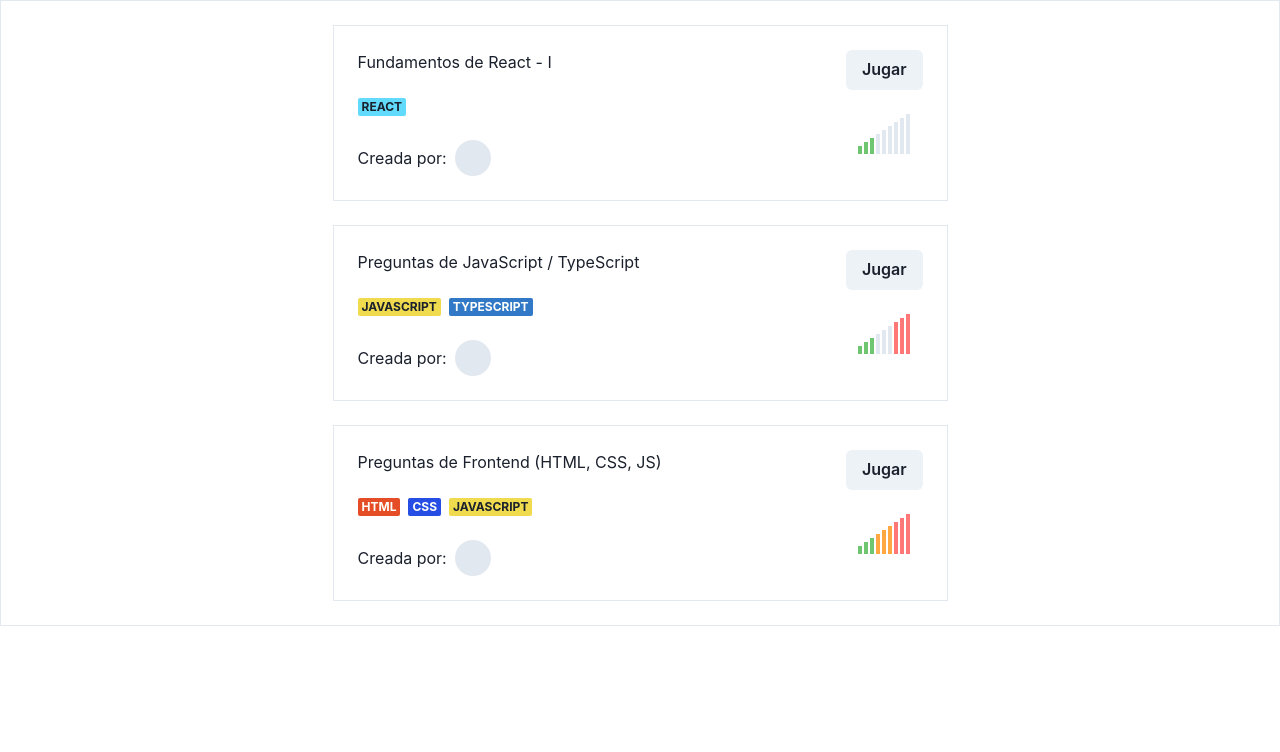
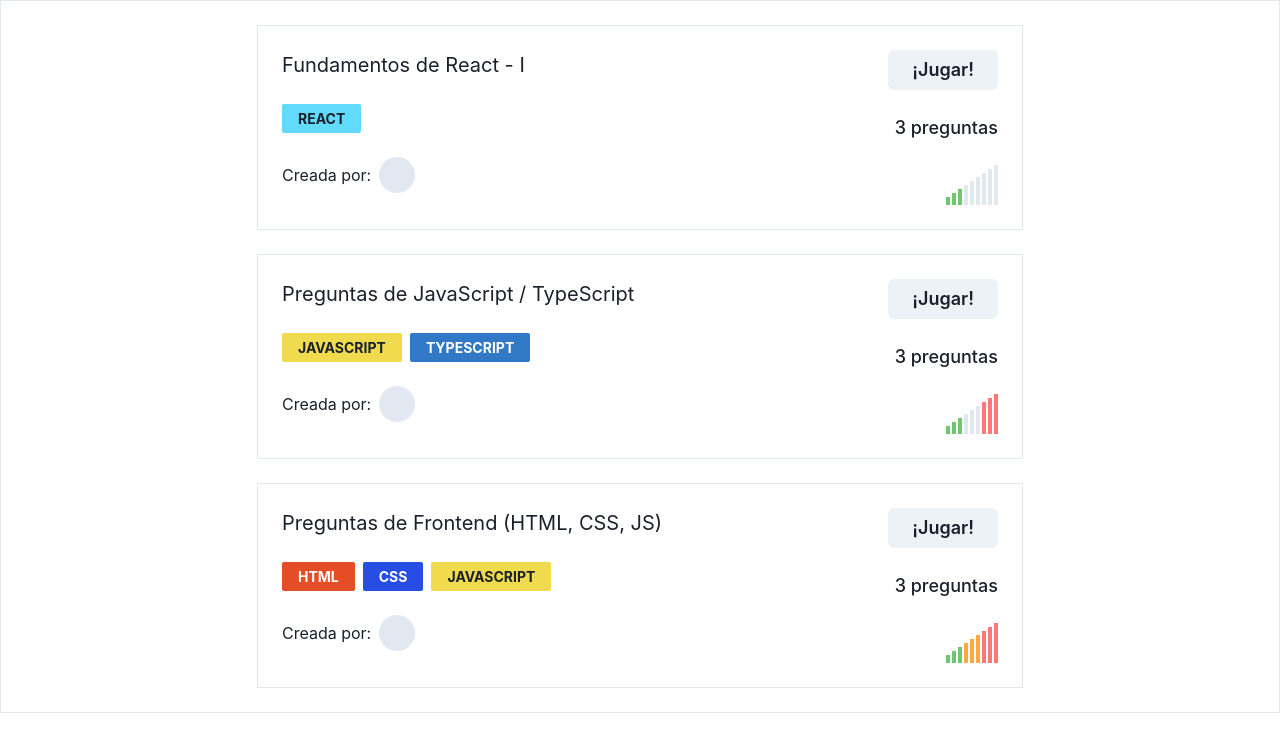
Before and after one commit to NicolasNakasone/AnswerTheTechQuestion, a React (Vite) app in the folder client/: page /trivias in a window 1280 px wide. Shown: the top 752 px of the page. Built offline with nearby package versions, Linux system fonts and the light colour scheme.

Commit message:
fix(ui): improved ui

```diff
--- a/client/src/feature/featuredTrivia/ListCategories.tsx
+++ b/client/src/feature/featuredTrivia/ListCategories.tsx
@@ -10,7 +10,16 @@ export const ListCategories = ({ categories }: IListCategories): JSX.Element =>
     <Box sx={{ display: 'flex', alignItems: 'center', gap: '8px' }}>
       {categories.map(category => {
         return (
-          <Badge key={category.id} background={category.bg_color} textColor={category.text_color}>
+          <Badge
+            key={category.id}
+            background={category.bg_color}
+            textColor={category.text_color}
+            sx={{
+              padding: '4px 16px',
+              fontSize: '14px',
+              textTransform: 'none',
+            }}
+          >
             {category.label}
           </Badge>
         )
--- a/client/src/feature/featuredTrivia/TriviaRank.tsx
+++ b/client/src/feature/featuredTrivia/TriviaRank.tsx
@@ -21,7 +21,7 @@ export const TriviaRank = ({ levels }: ITriviaRank): JSX.Element => {
     <Box
       sx={{
         display: 'flex',
-        justifyContent: 'center',
+        justifyContent: 'flex-end',
         alignItems: 'flex-end',
       }}
     >
--- a/client/src/pages/featuredTrivia/index.tsx
+++ b/client/src/pages/featuredTrivia/index.tsx
@@ -17,7 +17,7 @@ const TriviaCard = ({ trivia }: { trivia: Trivia }): JSX.Element => {
   return (
     <CardWrapper>
       <Box sx={{ display: 'flex', flexDirection: 'column', gap: '24px' }}>
-        <Text>{trivia.title}</Text>
+        <Text sx={{ fontSize: '20px' }}>{trivia.title}</Text>
         <ListCategories categories={trivia.categories} />
         <Text sx={{ display: 'flex', alignItems: 'center', gap: '8px' }}>
           {`Creada por: `}
@@ -33,7 +33,10 @@ const TriviaCard = ({ trivia }: { trivia: Trivia }): JSX.Element => {
         </Text>
       </Box>
       <Box sx={{ display: 'flex', flexDirection: 'column', gap: '24px' }}>
-        <Button>{`Jugar`}</Button>
+        <Button sx={{ paddingX: '24px', fontSize: '18px' }}>{`¡Jugar!`}</Button>
+        <Text
+          sx={{ fontSize: '18px', textAlign: 'right', fontWeight: '500' }}
+        >{`${trivia.questions.length} preguntas`}</Text>
         <TriviaRank levels={trivia.levels} />
       </Box>
     </CardWrapper>
@@ -44,7 +47,8 @@ const MainContainer = ({ children }: { children: JSX.Element[] }): JSX.Element =
   return (
     <Box
       sx={{
-        padding: '24px',
+        paddingY: '24px',
+        paddingX: '20%',
         display: 'flex',
         flexDirection: 'column',
         alignItems: 'center',
@@ -61,7 +65,7 @@ const CardWrapper = ({ children }: { children: JSX.Element[] }): JSX.Element =>
   return (
     <Box
       sx={{
-        minWidth: '50%',
+        width: '100%',
         padding: '24px',
         display: 'flex',
         justifyContent: 'space-between',
```
